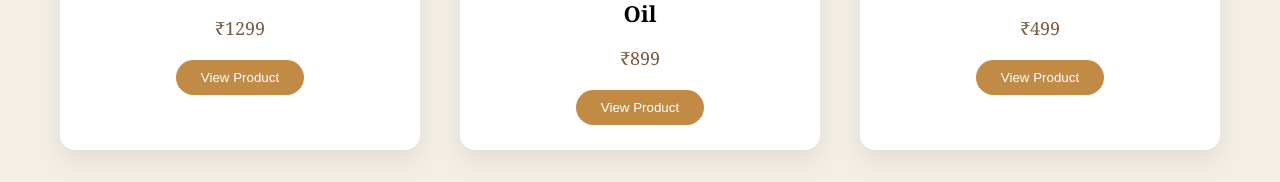
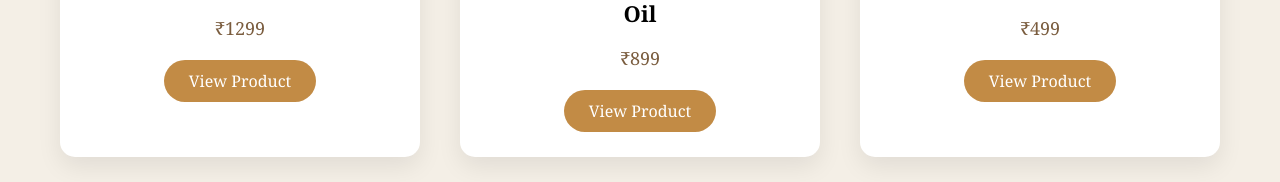
Before and after one commit to nagarajukandula55/native, a Next.js app: page /products in a window 1280 px wide. Shown: the part 712-894 px from the top of the page. Built offline with nearby package versions, Linux system fonts and the light colour scheme.

Commit message:
Update page.js

```diff
--- a/app/products/page.js
+++ b/app/products/page.js
@@ -1,19 +1,21 @@
+import Link from "next/link";
+
 export default function Products() {
   const products = [
     {
-      id: 1,
+      id: "1",
       name: "A2 Desi Cow Ghee",
       price: 1299,
       image: "https://images.unsplash.com/photo-1585238342028-4e7c17a94c1a",
     },
     {
-      id: 2,
+      id: "2",
       name: "Cold Pressed Groundnut Oil",
       price: 899,
       image: "https://images.unsplash.com/photo-1601050690597-df0568f70950",
     },
     {
-      id: 3,
+      id: "3",
       name: "Organic Turmeric Powder",
       price: 499,
       image: "https://images.unsplash.com/photo-1615485925600-97237c4fc1ec",
@@ -82,18 +84,19 @@ export default function Products() {
                 ₹{product.price}
               </p>
 
-              <button
+              <Link
+                href={`/products/${product.id}`}
                 style={{
                   padding: "10px 25px",
                   borderRadius: "25px",
-                  border: "none",
                   backgroundColor: "#c28b45",
                   color: "#fff",
-                  cursor: "pointer",
+                  textDecoration: "none",
+                  display: "inline-block",
                 }}
               >
                 View Product
-              </button>
+              </Link>
             </div>
           </div>
         ))}
```
